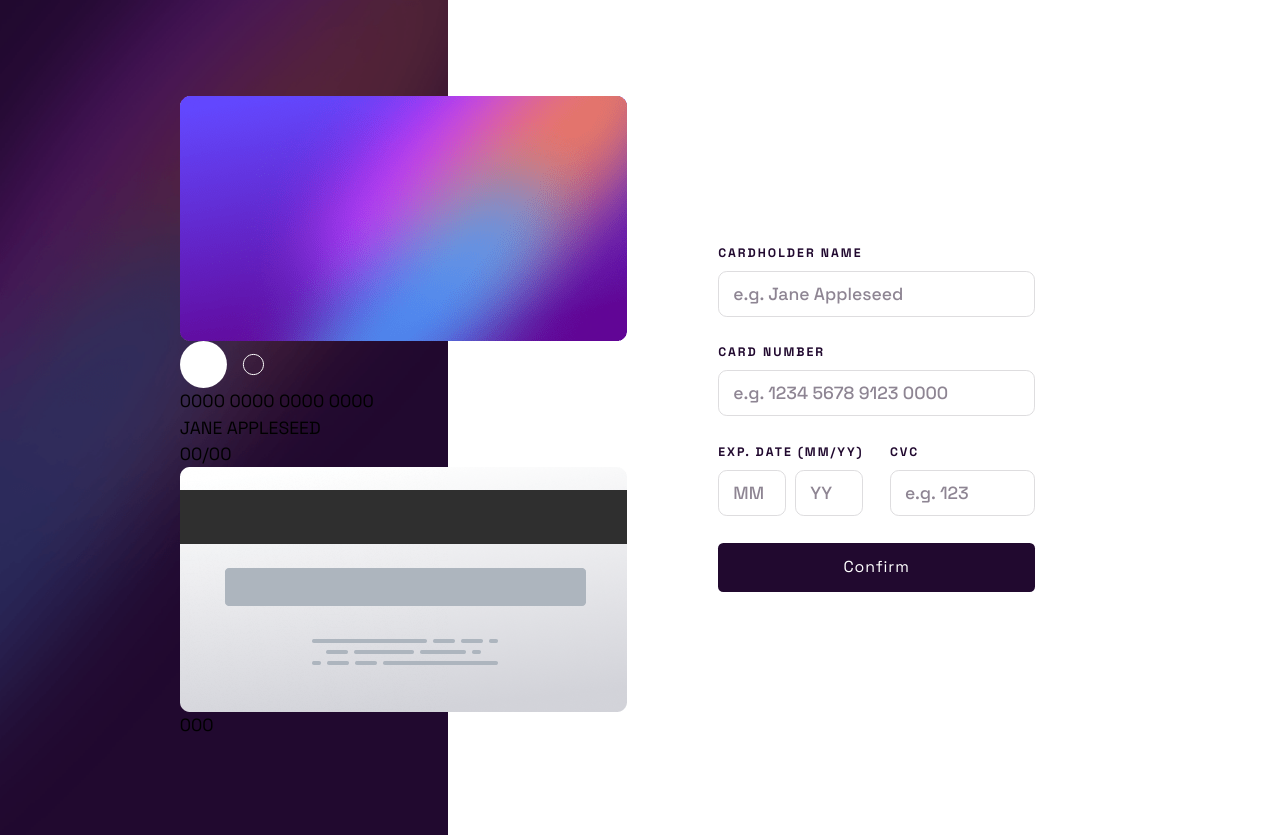
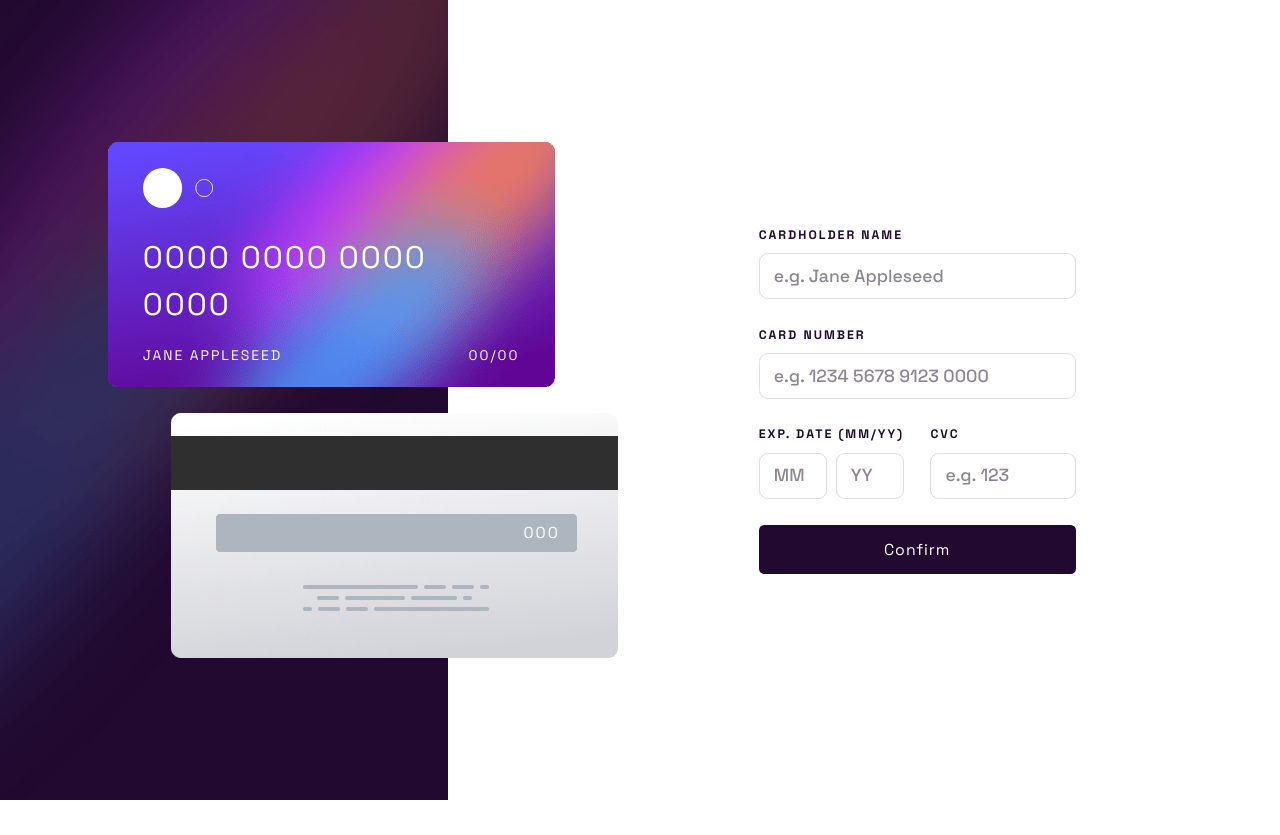
Before and after one commit to OmPreetham/interactive-card-details-form, a React (Vite) app: page / in a window 1280 px wide. After the commit the page ends 800 px from the top, so only its background shows below. Built offline with nearby package versions, Linux system fonts and the light colour scheme.

Commit message:
designed card layout for desktop

```diff
--- a/src/assets/scss/layouts/_card.scss
+++ b/src/assets/scss/layouts/_card.scss
@@ -7,6 +7,8 @@
   display: flex;
   align-items: center;
   justify-content: center;
+
+  margin: 1rem;
 }
 
 .card {
@@ -14,7 +16,7 @@
   flex-direction: column;
   gap: $gap-normal;
 
-  max-width: 400px;
+  max-width: 380px;
 
   &__block-wrapper {
     display: flex;
--- /dev/null
+++ b/src/assets/scss/layouts/_illustration.scss
@@ -0,0 +1,85 @@
+@use '../utils/variables' as *;
+@use '../base/topography' as *;
+
+.illustration {
+  display: flex;
+  flex-direction: column;
+  align-items: center;
+  justify-content: center;
+  gap: $gap-normal;
+
+  margin: 1rem;
+}
+
+.front {
+  position: relative;
+
+  display: flex;
+  align-items: start;
+
+  margin-right: auto;
+
+  &__details {
+    position: absolute;
+    top: 0%;
+    right: 0%;
+    bottom: 0%;
+    left: 0%;
+
+    display: flex;
+    flex-direction: column;
+    justify-content: space-between;
+    gap: $gap-normal;
+
+    padding: 1.5em 2em;
+  }
+
+  &__logo {
+    width: 4rem;
+  }
+
+  &__number {
+    font-size: calc(0.9rem + 1.2vw);
+    letter-spacing: 2px;
+    color: $clr-neutral-white;
+  }
+
+  &__info {
+    display: flex;
+    flex-direction: column;
+    gap: $gap-neutral;
+  }
+
+  &__subinfo {
+    display: flex;
+    justify-content: space-between;
+    gap: $gap-normal;
+
+    font-size: calc(0.5rem + 0.4vw);
+    letter-spacing: 2px;
+    color: $clr-neutral-white;
+  }
+}
+
+.back {
+  position: relative;
+
+  margin-left: auto;
+
+  &__cvv-wrapper {
+    position: absolute;
+    top: 44%;
+    right: 13%;
+  }
+
+  &__cvv {
+    font-size: 0.9rem;
+    letter-spacing: 2px;
+    color: $clr-neutral-white;
+  }
+}
+
+@media screen and (max-width: 950px) {
+  .illustration {
+  }
+}
--- a/src/assets/scss/layouts/_wrapper.scss
+++ b/src/assets/scss/layouts/_wrapper.scss
@@ -3,7 +3,14 @@
 .wrapper {
   display: grid;
   grid-template-columns: 1fr 1fr;
-  gap: $gap-normal;
+  gap: $gap-base;
 
-  max-width: 1000px;
+  width: 100%;
 }
+
+@media screen and (max-width: 950px) {
+  .wrapper {
+    grid-template-columns: auto;
+    grid-template-rows: auto;
+  }
+}
--- a/src/assets/scss/main.scss
+++ b/src/assets/scss/main.scss
@@ -3,3 +3,4 @@
 @use './pages/home';
 @use './layouts/wrapper';
 @use './layouts/card';
+@use './layouts/illustration';
--- a/src/assets/scss/pages/_home.scss
+++ b/src/assets/scss/pages/_home.scss
@@ -21,10 +21,23 @@
 
 #root {
   min-height: $min-height-screen;
+  max-width: 1100px;
 
   display: flex;
   align-items: center;
   justify-content: center;
 
-  margin: 1rem;
+  margin-inline: auto;
 }
+
+@media screen and (max-width: 950px) {
+  body {
+    background-image: url('/images/bg-main-mobile.png');
+    background-size: 100% 35%;
+    background-position: top;
+  }
+
+  #root {
+    max-width: 450px;
+  }
+}
--- a/src/assets/scss/utils/_variables.scss
+++ b/src/assets/scss/utils/_variables.scss
@@ -50,4 +50,5 @@
 // Displays
 
 $gap-base: 0.5rem;
+$gap-neutral: 1rem;
 $gap-normal: 1.5rem;
```
